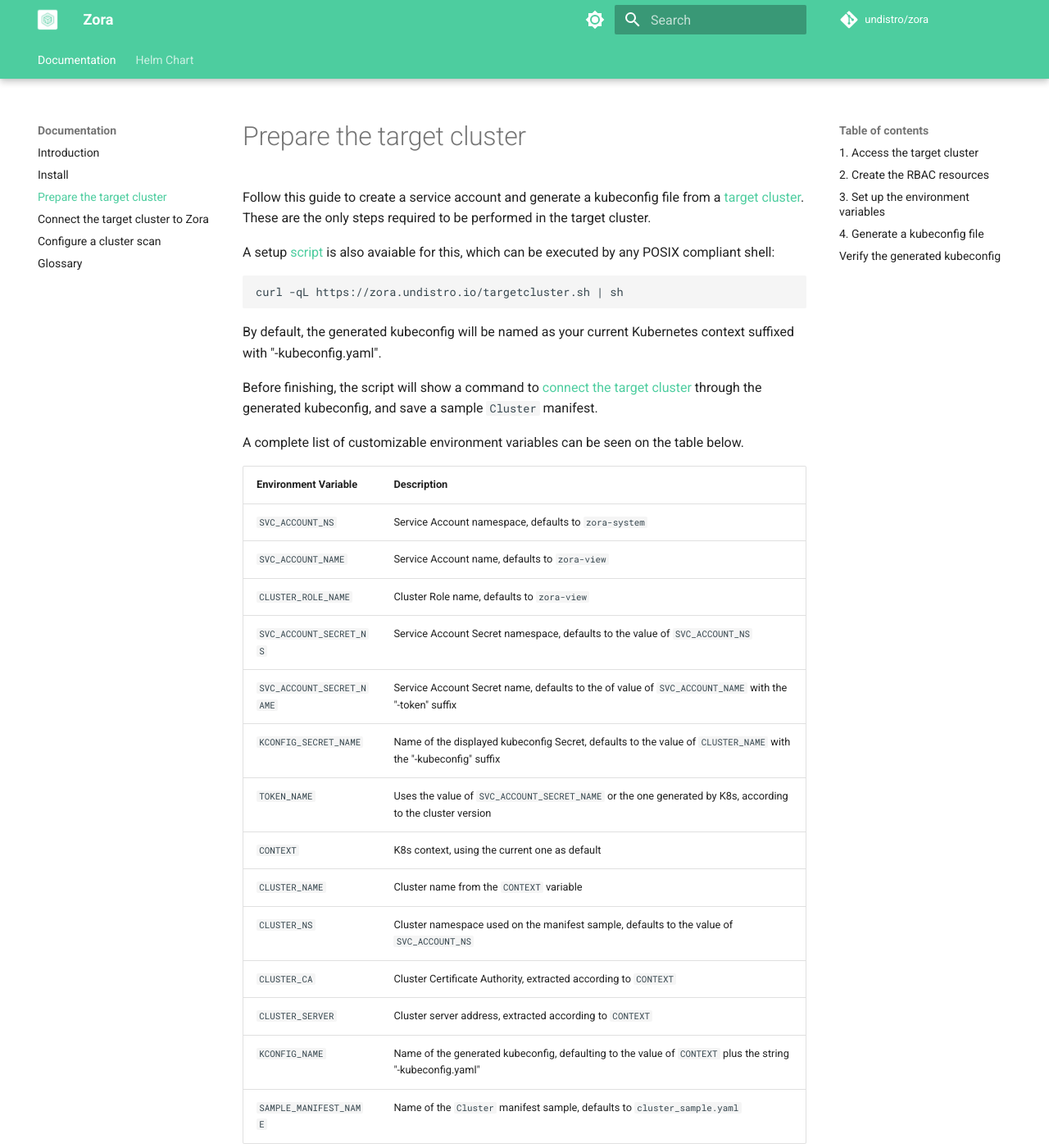
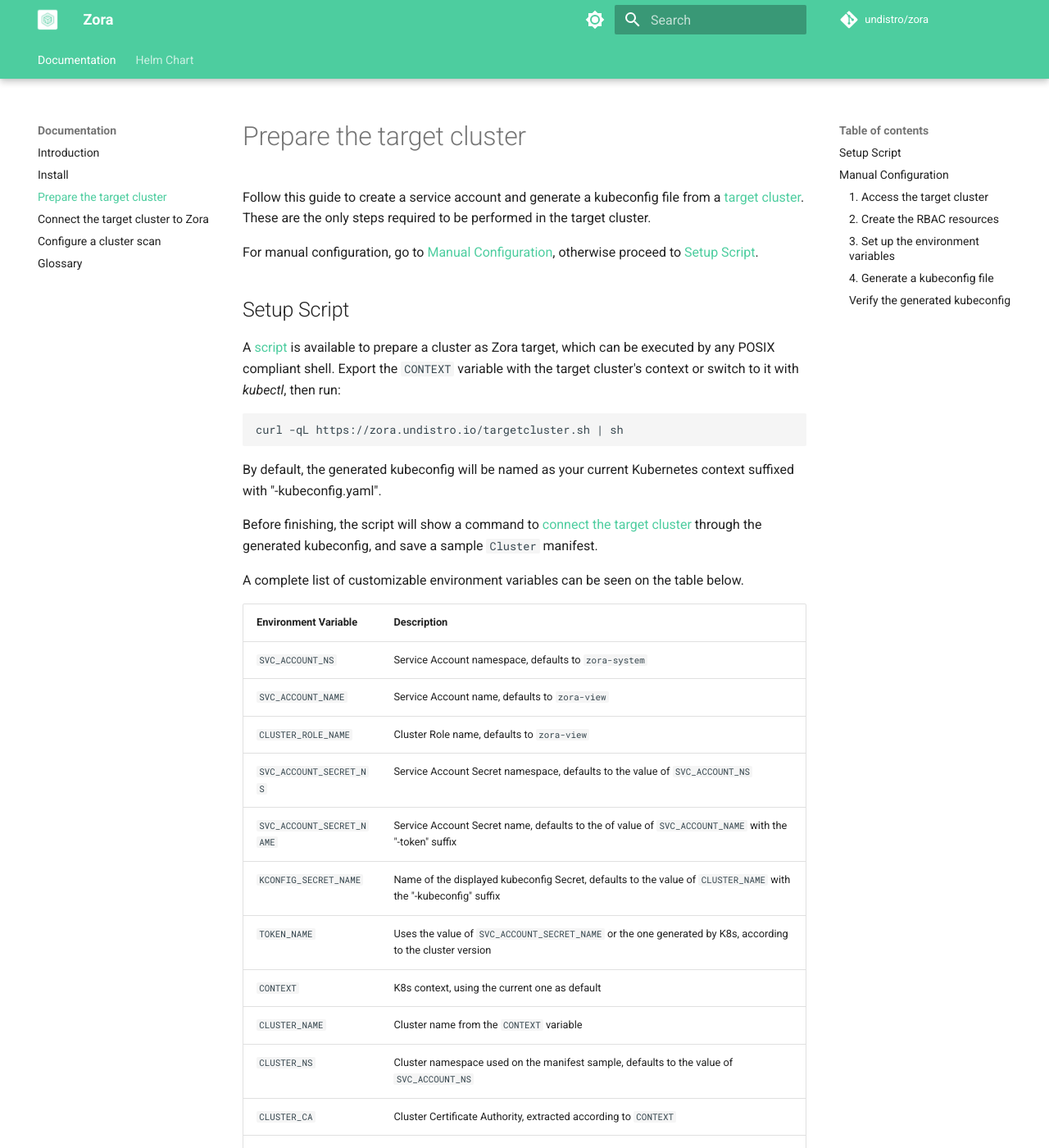
Before and after one commit to undistro/zora, an MkDocs documentation site: the page built from docs/target-cluster.md, in a window 1280 px wide and 1400 px high. Shown: the whole window at 82% size. Built offline with MkDocs 1.6.1 and Material for MkDocs 9.7.7, drawn with Linux system fonts in a browser that asks for light colours; comment, search, counter and statistics services are not loaded; some of the changed text lies outside the part shown.

Commit message:
Separate the target cluster doc in sections
The doc now has a section for the setup script and another for manual
configuration.

Signed-off-by: Carlos Torres <carlos.torres@getupcloud.com>

````diff
--- a/docs/target-cluster.md
+++ b/docs/target-cluster.md
@@ -3,7 +3,12 @@
 Follow this guide to create a service account and generate a kubeconfig file from a [target cluster](/glossary#target-cluster).
 These are the only steps required to be performed in the target cluster.
 
-A setup [script](https://zora.undistro.io/targetcluster.sh) is also avaiable for this, which can be executed by any POSIX compliant shell:
+For manual configuration, go to [Manual Configuration](/target-cluster#manual-configuration), otherwise proceed to [Setup Script](/target-cluster#setup-script).
+
+
+## Setup Script
+
+A [script](https://zora.undistro.io/targetcluster.sh) is available to prepare a cluster as Zora target, which can be executed by any POSIX compliant shell. Export the `CONTEXT` variable with the target cluster's context or switch to it with _kubectl_, then run:
 
 ```shel
 curl -qL https://zora.undistro.io/targetcluster.sh | sh
@@ -35,7 +40,11 @@
 The instructions presented in sequence dictate how to manually configure the target cluster.
 
 
-## 1. Access the [target cluster](/glossary#target-cluster)
+## Manual Configuration
+
+The target cluster can be configure through the steps described in the next sections.
+
+### 1. Access the [target cluster](/glossary#target-cluster)
 
 First, make sure you are in the context of the **target cluster**.
 You can do this by the following commands:
@@ -46,7 +55,7 @@
 
 - Set the default context to **my-target-cluster**: `kubectl config use-context my-target-cluster`
 
-## 2. Create the RBAC resources
+### 2. Create the RBAC resources
 
 Create the service account in a separate namespace and configure `view` permissions.
 The token generated by this service account will be used in the kubeconfig file.
@@ -130,7 +139,7 @@
 !!! info
     Zora requires just view permissions of your target clusters.
 
-## 3. Set up the environment variables
+### 3. Set up the environment variables
 
 Set up the following environment variables based on the Kubernetes version of the target cluster.
 
@@ -173,7 +182,7 @@
     export CLUSTER_SERVER=$(kubectl config view --raw -o=go-template='{{range .clusters}}{{if eq .name "'''${CURRENT_CLUSTER}'''"}}{{ .cluster.server }}{{end}}{{ end }}')
     ```
 
-## 4. Generate a kubeconfig file
+### 4. Generate a kubeconfig file
 
 Generate a file with kubeconfig data, based on the environment variables defined before:
 
@@ -199,7 +208,7 @@
 EOF
 ```
 
-## Verify the generated kubeconfig
+### Verify the generated kubeconfig
 
 These steps create a file in your current working directory called `zora-view-kubeconfig.yml`.
 The contents of this file are used in [the next guide](connect-cluster) to connect this target cluster into Zora.
````
